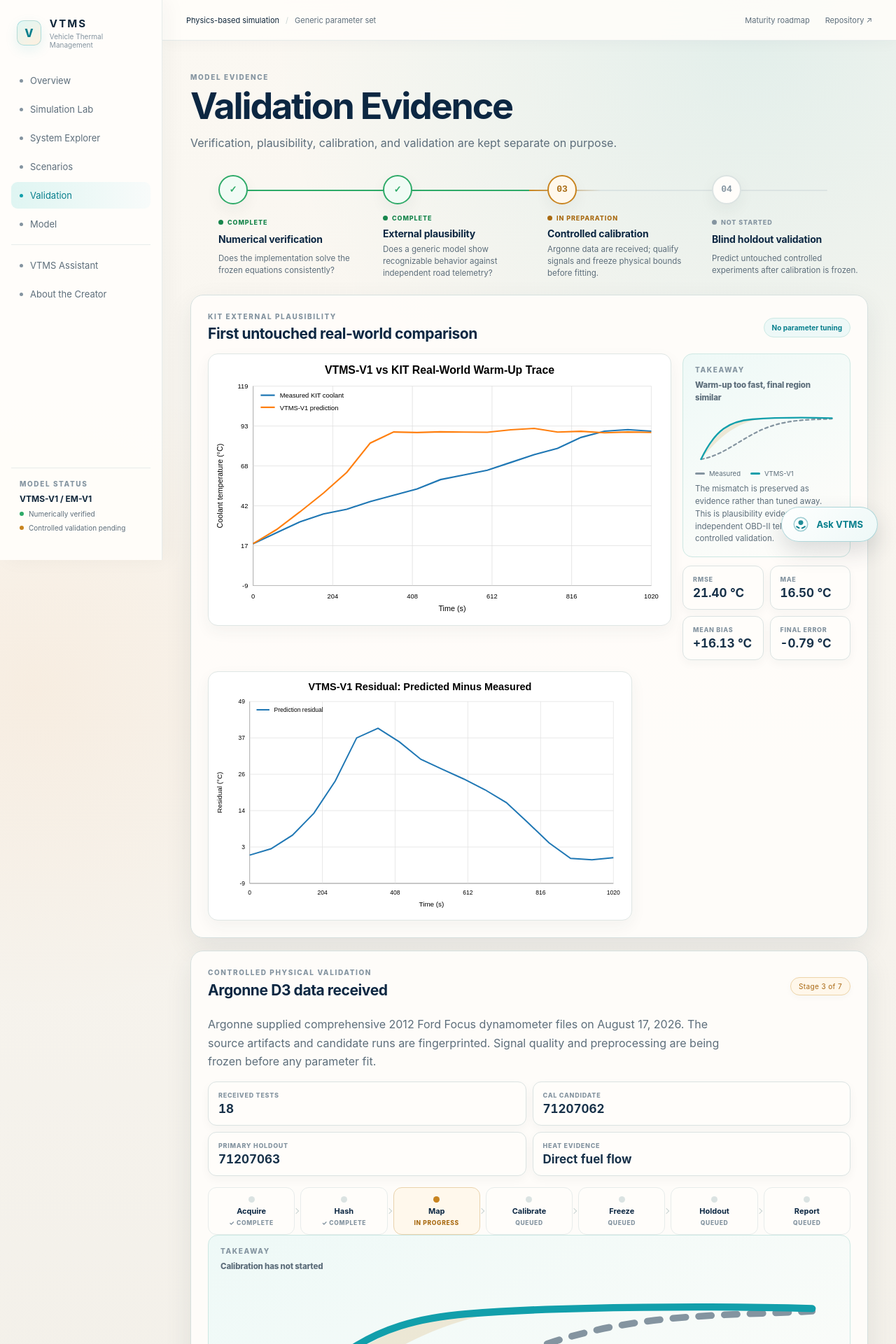
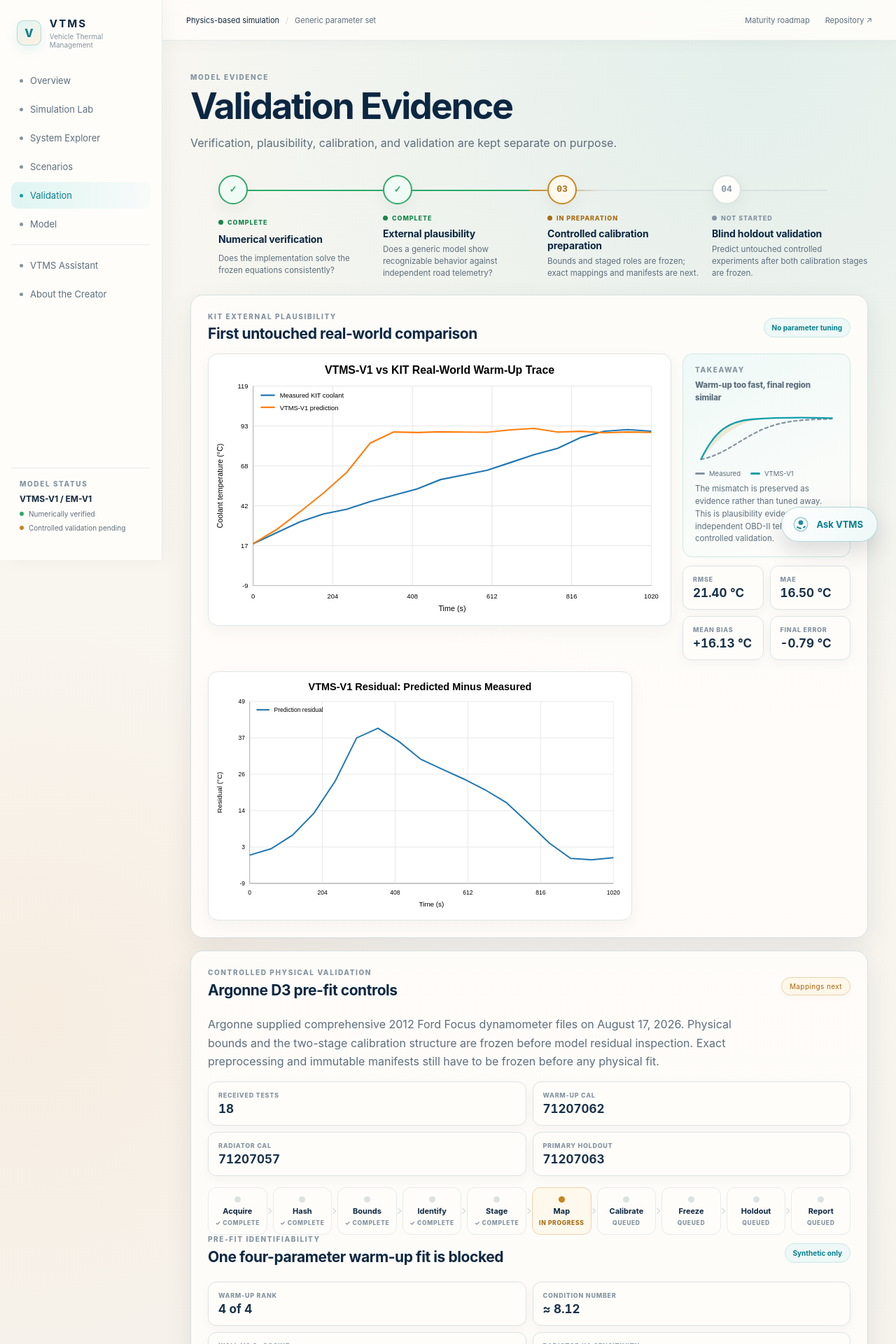
Before and after one commit to mpalmer79/vehicle-thermal-management-simulation, a Next.js app in the folder web/: page /validation in a window 1280 px wide. Shown: the top 1920 px of the page at 70% size. Built offline with nearby package versions, Linux system fonts and the light colour scheme.

Commit message:
Show staged Argonne calibration on validation page

```diff
--- a/web/app/validation/page.tsx
+++ b/web/app/validation/page.tsx
@@ -9,149 +9,56 @@ import { ValidationTakeaway } from "@/components/visuals/validation-takeaway";
 export const metadata: Metadata = { title: "Validation Evidence" };
 
 const stages: EvidenceStage[] = [
-  {
-    number: "01",
-    title: "Numerical verification",
-    state: "complete",
-    description: "Does the implementation solve the frozen equations consistently?",
-  },
-  {
-    number: "02",
-    title: "External plausibility",
-    state: "complete",
-    description: "Does a generic model show recognizable behavior against independent road telemetry?",
-  },
-  {
-    number: "03",
-    title: "Controlled calibration",
-    state: "active",
-    description: "Argonne data are received; qualify signals and freeze physical bounds before fitting.",
-  },
-  {
-    number: "04",
-    title: "Blind holdout validation",
-    state: "future",
-    description: "Predict untouched controlled experiments after calibration is frozen.",
-  },
+  { number: "01", title: "Numerical verification", state: "complete", description: "Does the implementation solve the frozen equations consistently?" },
+  { number: "02", title: "External plausibility", state: "complete", description: "Does a generic model show recognizable behavior against independent road telemetry?" },
+  { number: "03", title: "Controlled calibration preparation", state: "active", description: "Bounds and staged roles are frozen; exact mappings and manifests are next." },
+  { number: "04", title: "Blind holdout validation", state: "future", description: "Predict untouched controlled experiments after both calibration stages are frozen." },
 ];
 
-const kitMetrics = [
-  ["RMSE", "21.40 °C"],
-  ["MAE", "16.50 °C"],
-  ["Mean bias", "+16.13 °C"],
-  ["Final error", "-0.79 °C"],
-];
-
-const controlledPipeline = [
-  ["Acquire", "complete"],
-  ["Hash", "complete"],
-  ["Map", "active"],
-  ["Calibrate", "queued"],
-  ["Freeze", "queued"],
-  ["Holdout", "queued"],
-  ["Report", "queued"],
-] as const;
-
-const argonneFacts = [
-  ["Received tests", "18"],
-  ["CAL candidate", "71207062"],
-  ["Primary holdout", "71207063"],
-  ["Heat evidence", "Direct fuel flow"],
-];
+const kitMetrics = [["RMSE", "21.40 °C"], ["MAE", "16.50 °C"], ["Mean bias", "+16.13 °C"], ["Final error", "-0.79 °C"]];
+const controlledPipeline = [["Acquire", "complete"], ["Hash", "complete"], ["Bounds", "complete"], ["Identify", "complete"], ["Stage", "complete"], ["Map", "active"], ["Calibrate", "queued"], ["Freeze", "queued"], ["Holdout", "queued"], ["Report", "queued"]] as const;
+const argonneFacts = [["Received tests", "18"], ["Warm-up CAL", "71207062"], ["Radiator CAL", "71207057"], ["Primary holdout", "71207063"]];
+const identifiabilityFacts = [["Warm-up rank", "4 of 4"], ["Condition number", "≈ 8.12"], ["Wall vs Cₑ cosine", "≈ -0.88"], ["Radiator UA sensitivity", "≈ 0.94% of strongest"]];
 
 export default function ValidationPage() {
   return (
     <>
       <header className="page-header lean">
-        <span className="eyebrow">MODEL EVIDENCE</span>
-        <h1>Validation Evidence</h1>
+        <span className="eyebrow">MODEL EVIDENCE</span><h1>Validation Evidence</h1>
         <p>Verification, plausibility, calibration, and validation are kept separate on purpose.</p>
       </header>
 
-      <MotionReveal as="div">
-        <EvidenceTimeline stages={stages} />
-      </MotionReveal>
+      <MotionReveal as="div"><EvidenceTimeline stages={stages} /></MotionReveal>
 
       <MotionReveal className="validation-panel">
-        <div className="section-head">
-          <div>
-            <span className="eyebrow">KIT EXTERNAL PLAUSIBILITY</span>
-            <h2>First untouched real-world comparison</h2>
-          </div>
-          <span className="fixture-badge">No parameter tuning</span>
-        </div>
-
+        <div className="section-head"><div><span className="eyebrow">KIT EXTERNAL PLAUSIBILITY</span><h2>First untouched real-world comparison</h2></div><span className="fixture-badge">No parameter tuning</span></div>
         <div className="validation-grid">
-          <div className="validation-chart">
-            <Image alt="Measured versus predicted coolant temperature" height={520} src="/validation/measured-vs-predicted.svg" unoptimized width={900} />
-          </div>
-
+          <div className="validation-chart"><Image alt="Measured versus predicted coolant temperature" height={520} src="/validation/measured-vs-predicted.svg" unoptimized width={900} /></div>
           <div className="validation-side">
-            <ValidationTakeaway headline="Warm-up too fast, final region similar">
-              <p>
-                The mismatch is preserved as evidence rather than tuned away. This is plausibility
-                evidence against independent OBD-II telemetry, not controlled validation.
-              </p>
-            </ValidationTakeaway>
-
-            <div className="validation-metrics">
-              {kitMetrics.map(([label, value]) => (
-                <div key={label}><span>{label}</span><strong>{value}</strong></div>
-              ))}
-            </div>
+            <ValidationTakeaway headline="Warm-up too fast, final region similar"><p>The mismatch is preserved as evidence rather than tuned away. This is plausibility evidence against independent OBD-II telemetry, not controlled validation.</p></ValidationTakeaway>
+            <div className="validation-metrics">{kitMetrics.map(([label, value]) => <div key={label}><span>{label}</span><strong>{value}</strong></div>)}</div>
           </div>
         </div>
-
-        <div className="residual-chart">
-          <Image alt="Prediction residual versus time" height={520} src="/validation/residual.svg" unoptimized width={900} />
-        </div>
+        <div className="residual-chart"><Image alt="Prediction residual versus time" height={520} src="/validation/residual.svg" unoptimized width={900} /></div>
       </MotionReveal>
 
       <MotionReveal className="controlled-panel">
-        <div className="section-head">
-          <div>
-            <span className="eyebrow">CONTROLLED PHYSICAL VALIDATION</span>
-            <h2>Argonne D3 data received</h2>
-          </div>
-          <span className="status-pill pending">Stage 3 of 7</span>
-        </div>
+        <div className="section-head"><div><span className="eyebrow">CONTROLLED PHYSICAL VALIDATION</span><h2>Argonne D3 pre-fit controls</h2></div><span className="status-pill pending">Mappings next</span></div>
+        <p>Argonne supplied comprehensive 2012 Ford Focus dynamometer files on August 17, 2026. Physical bounds and the two-stage calibration structure are frozen before model residual inspection. Exact preprocessing and immutable manifests still have to be frozen before any physical fit.</p>
+        <div className="validation-metrics">{argonneFacts.map(([label, value]) => <div key={label}><span>{label}</span><strong>{value}</strong></div>)}</div>
+        <ol className="pipeline">{controlledPipeline.map(([label, state]) => <li className={state === "active" ? "awaiting" : ""} key={label}><span aria-hidden="true" className="stage-dot" /><b>{label}</b><small>{state === "complete" ? "✓ Complete" : state === "active" ? "In progress" : "Queued"}</small></li>)}</ol>
 
-        <p>
-          Argonne supplied comprehensive 2012 Ford Focus dynamometer files on August 17, 2026.
-          The source artifacts and candidate runs are fingerprinted. Signal quality and preprocessing
-          are being frozen before any parameter fit.
-        </p>
+        <div className="section-head"><div><span className="eyebrow">PRE-FIT IDENTIFIABILITY</span><h2>One four-parameter warm-up fit is blocked</h2></div><span className="fixture-badge">Synthetic only</span></div>
+        <div className="validation-metrics">{identifiabilityFacts.map(([label, value]) => <div key={label}><span>{label}</span><strong>{value}</strong></div>)}</div>
 
-        <div className="validation-metrics">
-          {argonneFacts.map(([label, value]) => (
-            <div key={label}><span>{label}</span><strong>{value}</strong></div>
-          ))}
-        </div>
-
-        <ol className="pipeline">
-          {controlledPipeline.map(([label, state]) => (
-            <li className={state === "active" ? "awaiting" : ""} key={label}>
-              <span aria-hidden="true" className="stage-dot" />
-              <b>{label}</b>
-              <small>
-                {state === "complete" ? "✓ Complete" : state === "active" ? "In progress" : "Queued"}
-              </small>
-            </li>
-          ))}
-        </ol>
-
-        <ValidationTakeaway headline="Calibration has not started">
-          <p>
-            CAL-01 is reserved for cold-start UDDS test 71207062 and hot-start UDDS test 71207063
-            is reserved as the primary clean holdout. The received highway and US06 files have
-            incomplete coolant-temperature coverage, so they are not currently qualified as
-            full-cycle formal holdouts. Physical calibration bounds must still be justified and frozen.
-          </p>
-        </ValidationTakeaway>
+        <ValidationTakeaway headline="CAL-01 is a three-parameter warm-up stage"><p>Cold-start test 71207062 may eventually fit wall heat fraction, effective engine thermal capacitance, and engine-to-coolant UA within their already-frozen bounds. Radiator UA remains fixed in this stage.</p></ValidationTakeaway>
+        <ValidationTakeaway headline="CAL-RAD-01 reserves 71207057 for radiator UA"><p>The radiator stage was selected from source measurements before any VTMS residual was inspected. Its ECT is complete at 91 to 99 °C, mean dyno speed is about 57.31 mph, and about 92.65% of samples are at or above 40 mph while ECT is at or above 88 °C. Only radiator UA may move, after the CAL-01 snapshot is frozen.</p></ValidationTakeaway>
+        <ValidationTakeaway headline="Holdouts remain untouched"><p>Hot-start test 71207063 remains the primary clean holdout and 55 mph warm-up test 71207052 remains a secondary holdout. No Argonne calibration or validation result exists yet.</p></ValidationTakeaway>
 
         <div className="hero-actions">
           <Link className="button secondary" href="/model">Review model boundary</Link>
-          <a className="button secondary" href="https://github.com/mpalmer79/vehicle-thermal-management-simulation/blob/main/docs/ARGONNE_D3_DATA_QUALIFICATION.md">Argonne qualification record ↗</a>
+          <a className="button secondary" href="https://github.com/mpalmer79/vehicle-thermal-management-simulation/blob/main/docs/ARGONNE_CALIBRATION_BOUNDS_AND_IDENTIFIABILITY.md">Bounds &amp; identifiability ↗</a>
+          <a className="button secondary" href="https://github.com/mpalmer79/vehicle-thermal-management-simulation/blob/main/docs/ARGONNE_D3_DATA_QUALIFICATION.md">Argonne qualification ↗</a>
         </div>
       </MotionReveal>
     </>
```
